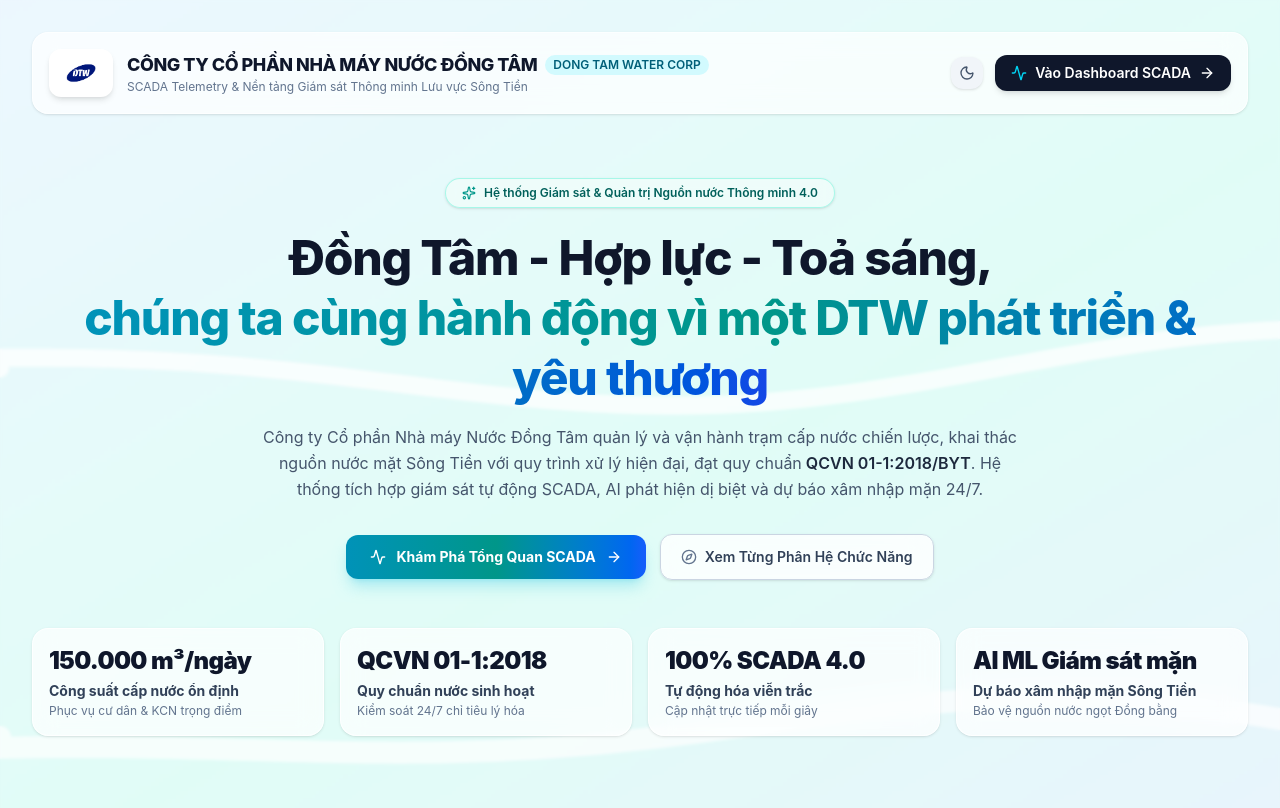
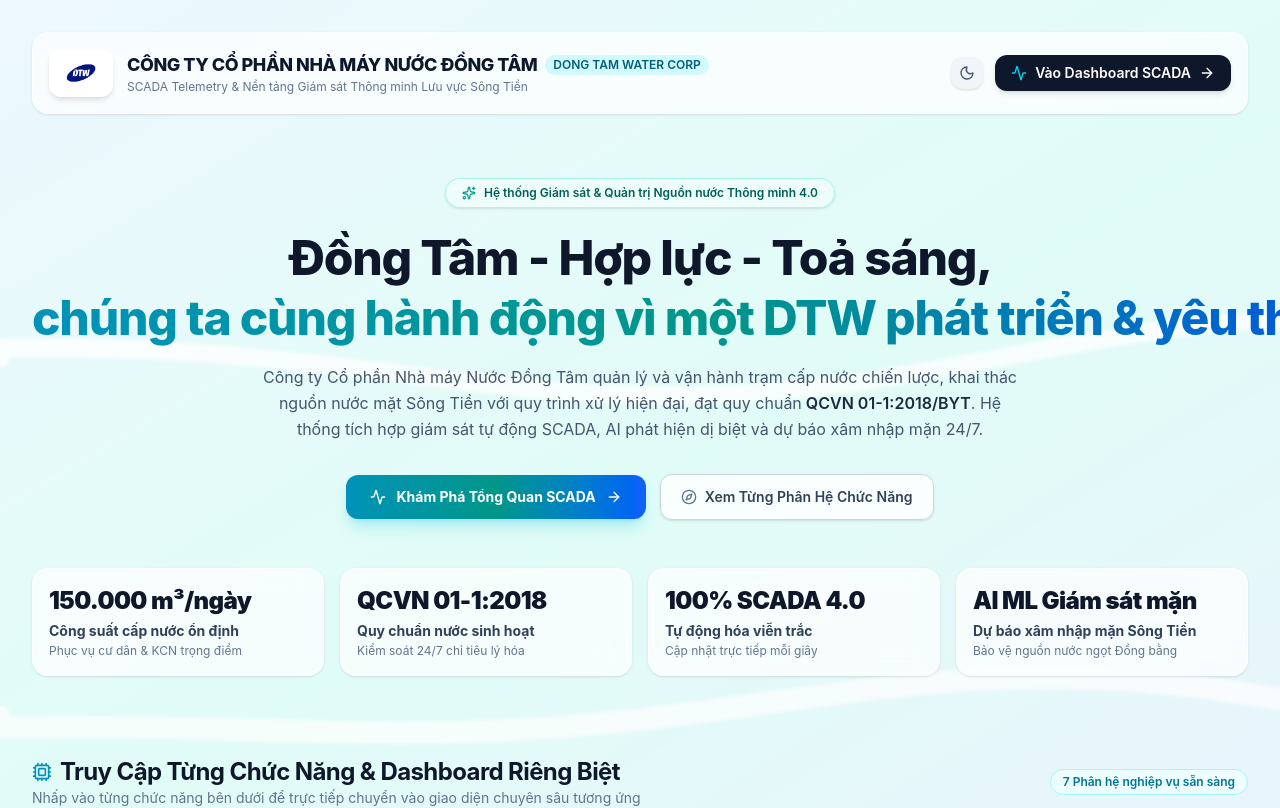
Before and after one commit to KimYen09/DTW, a React (Vite) app in the folder frontend/: page / in a window 1280 px wide. Shown: the top 808 px of the page. Built offline with nearby package versions, Linux system fonts and the light colour scheme; no server answers.

Commit message:
UI: Giữ dòng 'chúng ta cùng hành động...' trên 1 hàng

```diff
--- a/frontend/src/components/CompanyIntro.tsx
+++ b/frontend/src/components/CompanyIntro.tsx
@@ -182,8 +182,8 @@
 
           <h1 className="mt-5 text-3xl font-extrabold tracking-tight text-slate-900 dark:text-white sm:text-4xl lg:text-5xl leading-tight">
             Đồng Tâm - Hợp lực - Toả sáng, <br className="hidden sm:inline" />
-            <span className="bg-gradient-to-r from-cyan-600 via-teal-600 to-blue-700 dark:from-cyan-400 dark:via-teal-400 dark:to-blue-500 bg-clip-text text-transparent">
-              chúng ta cùng hành động vì một DTW phát triển & <span className="whitespace-nowrap">yêu thương</span>
+            <span className="inline-block whitespace-nowrap bg-gradient-to-r from-cyan-600 via-teal-600 to-blue-700 dark:from-cyan-400 dark:via-teal-400 dark:to-blue-500 bg-clip-text text-transparent">
+              chúng ta cùng hành động vì một DTW phát triển & yêu thương
             </span>
           </h1>
 
```
